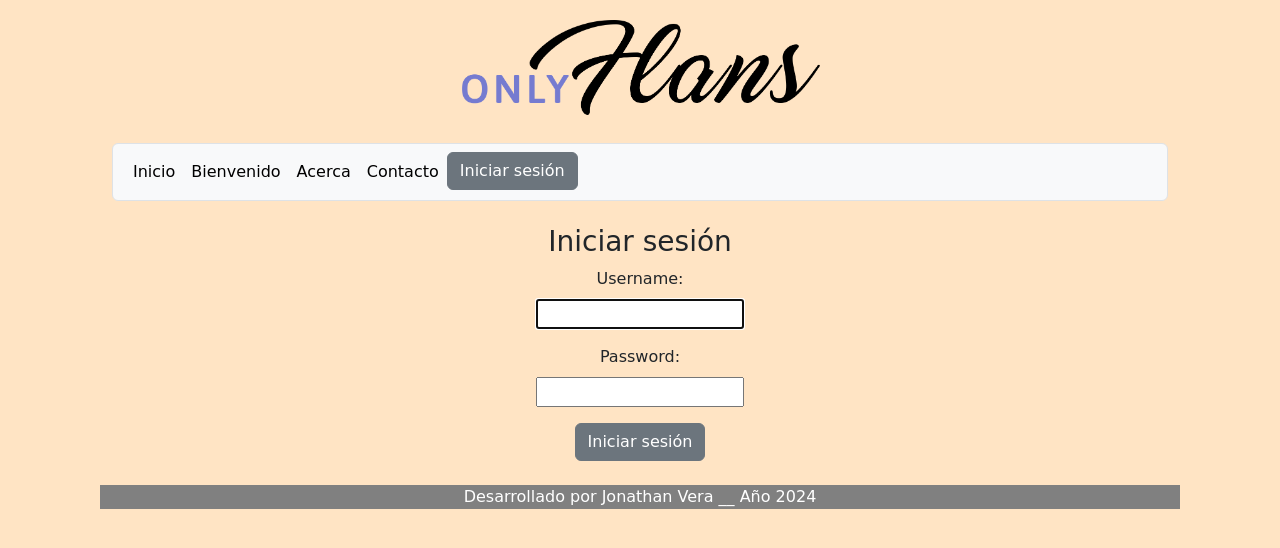
After one commit to JonaVera/onlyflans, a Django app: page /accounts/login/ in a window 1280 px wide. The commit adds this page. Shown: the top 548 px of the page. Run offline with Django 5.2, Linux system fonts and the light colour scheme.

Commit message:
login_logout

```diff
--- a/onlyflans/settings.py
+++ b/onlyflans/settings.py
@@ -125,3 +125,6 @@ STATICFILES_DIRS = [
 # https://docs.djangoproject.com/en/5.0/ref/settings/#default-auto-field
 
 DEFAULT_AUTO_FIELD = 'django.db.models.BigAutoField'
+
+LOGIN_REDIRECT_URL = '/bienvenido'
+LOGOUT_REDIRECT_URL = '/'
--- a/onlyflans/urls.py
+++ b/onlyflans/urls.py
@@ -24,4 +24,5 @@ from django.urls import path, include
 urlpatterns = [
     path('admin/', admin.site.urls),
     path('', include('web.urls')),
+    path('accounts/', include('django.contrib.auth.urls')),
 ]
--- a/web/static/css/styles.css
+++ b/web/static/css/styles.css
@@ -1,11 +1,11 @@
 body{
     font-family:cursive;
     background-color: bisque;
-    margin-left: 50px;
-    margin-right: 50px;
+    margin-left: 100px;
+    margin-right: 100px;
 }
 
 footer{
     text-align: center;
-    background-color: green;
+    background-color: gray;
 }
--- a/web/templates/contact.html
+++ b/web/templates/contact.html
@@ -1,8 +1,7 @@
 {% extends 'base.html' %}
 
 {% block content %}
-<div class="container"
-style= "margin-top: 20px; margin-bottom: 20px; text-align: center;">
+<div class="container" style="margin-top: 20px; margin-bottom: 20px; text-align: center;">
     <h2>Contáctanos</h2>
     <form action="{% url 'contacto' %}" method="post">
         {% csrf_token %}
@@ -27,7 +26,7 @@ style= "margin-top: 20px; margin-bottom: 20px; text-align: center;">
         </div>
 
         <div class="text-center">
-            <input type="submit" value="Enviar" class="btn btn-success">
+            <input type="submit" value="Enviar" class="btn btn-secondary">
         </div>
 
     </form>
--- a/web/templates/footer.html
+++ b/web/templates/footer.html
@@ -1,4 +1,4 @@
 
-<footer style="color: white;"" >
+<footer style="color: white;"  >
     <p>Desarrollado por Jonathan Vera __ Año 2024</p>
 </footer>
--- a/web/templates/header.html
+++ b/web/templates/header.html
@@ -1,6 +1,8 @@
 <!-- {% load static %} Sirve por si acaso no toma alguna imagen -->
-<div class="header" style="background-color: red; margin-left: 10px; margin-right: 10px;">
+<div class="header" style="margin-top: 20px;
+       margin-bottom: 20px;">
+
   <div class="col-4 offset-4">
-    <img src="{% static 'img/OnlyFlans.png' %}" alt="logo" class="img-fluid" />
+    <img src="{% static 'img/OnlyFlans.png' %}" alt="logo" class="img-fluid"  />
   </div>
 </div>
--- a/web/templates/navbar.html
+++ b/web/templates/navbar.html
@@ -1,5 +1,5 @@
-<div styles="" class="container-fluid">
-  <nav class="navbar navbar-expand-lg navbar-light bg-light" id="barra">
+<div class="container-fluid">
+  <nav class="navbar navbar-expand-lg navbar-light bg-light border rounded" id="barra">
       <div class="container">
           <button class="navbar-toggler" type="button" data-bs-toggle="collapse" data-bs-target="#navbarSupportedContent"
               aria-controls="navbarSupportedContent" aria-expanded="false" aria-label="Toggle navigation">
@@ -7,22 +7,30 @@
           </button>
           <div class="collapse navbar-collapse" id="navbarSupportedContent">
               <ul class="navbar-nav me-auto mb-2 mb-lg-0">
-
                   <li class="nav-item">
                       <a class="nav-link active" aria-current="page" href="/">Inicio</a>
                   </li>
-
                   <li class="nav-item">
                       <a class="nav-link active" aria-current="page" href="/bienvenido">Bienvenido</a>
                   </li>
-
                   <li class="nav-item">
                       <a class="nav-link active" aria-current="page" href="/acerca">Acerca</a>
                   </li>
-
                   <li class="nav-item">
                       <a class="nav-link active" href="/contacto">Contacto</a>
                   </li>
+                  {% if not user.is_authenticated %}
+                  <li class="nav-item">
+                      <a class="btn btn-secondary me-4 text-white" href="{% url 'login' %}">Iniciar sesión</a>
+                  </li>
+                  {% else %}
+                  <li class="nav-item">
+                      <form action="{% url 'logout' %}" method="post" style="display:inline;">
+                          {% csrf_token %}
+                          <button type="submit" class="btn btn-secondary me-4 text-white">Cerrar sesión</button>
+                      </form>
+                  </li>
+                  {% endif %}
               </ul>
           </div>
       </div>
--- /dev/null
+++ b/web/templates/registration/login.html
@@ -0,0 +1,47 @@
+{% extends "base.html" %}
+{% block content %}
+
+<div class="container">
+    <div class="col-12 col-md-6 offset-0 offset-md-3 mt-4 mb-4">
+        <h3 class="text-center">Iniciar sesión</h3>
+        <div>
+            <form method="post" action="{% url 'login' %}">
+                {% csrf_token %} {% if form.errors %}
+                <p>Your username and password didn't match. Please try again.</p>
+                {% endif %} {% if next %} {% if user.is_authenticated %}
+                <p>
+                    Your account doesn't have access to this page. To proceed, please
+                    login with an account that has access.
+                </p>
+                {% else %}
+                <p>Please login to see this page.</p>
+                {% endif %} {% endif %}
+
+                <div class="mb-3 text-center">
+                    <label for="{{ form.username.id_for_label }}" class="form-label">
+                        {{ form.username.label_tag }}
+                    </label>
+                    <div>{{ form.username }}</div>
+                    <!-- <div class="text-danger">
+            {{ form.errors }}
+          </div> -->
+                </div>
+
+                <div class="mb-3 text-center">
+                    <label for="{{ form.password.id_for_label }}" class="form-label">
+                        {{ form.password.label_tag }}
+                    </label>
+                    <div>{{ form.password }}</div>
+                </div>
+
+                <div class="text-center">
+                    <input type="submit" value="Iniciar sesión" class="btn btn-secondary" />
+                    <input type="hidden" name="next" value="{{ next }}" />
+                </div>
+
+            </form>
+        </div>
+    </div>
+</div>
+
+{% endblock %}
--- a/web/templates/success.html
+++ b/web/templates/success.html
@@ -7,9 +7,8 @@
     </h3>
 
     <div class="text-center">
-      <a href="/" class="btn btn-success">
-        Volver al inicio
-      </a>
+      <a href="/" class="btn btn-secondary">Volver al inicio</a>
+
     </div>
   </div>
 </div>
--- a/web/views.py
+++ b/web/views.py
@@ -3,6 +3,8 @@ from django.shortcuts import render, redirect
 from .models import Flan, ContactForm
 from .forms import ContactFormForm
 from django.http import HttpResponseRedirect, HttpResponse
+from django.contrib.auth.decorators import login_required
+
 
 # Create your views here.
 def index(req):
@@ -12,6 +14,7 @@ def index(req):
 def about(req):
     return render(req, 'about.html')
 
+@login_required
 def welcome(req):
     private_flans = Flan.objects.filter(is_private=True)
     return render(req, 'welcome.html',{'private_flans': private_flans})
```
Also changed, not shown: web/templates/index.html (+22 -7 lines), web/templates/registration/logout.html (added, +7 -0 lines), web/templates/welcome.html (+20 -19 lines), readme_hito4.md (added). Lines whose indentation alone changed are shown as unchanged.
